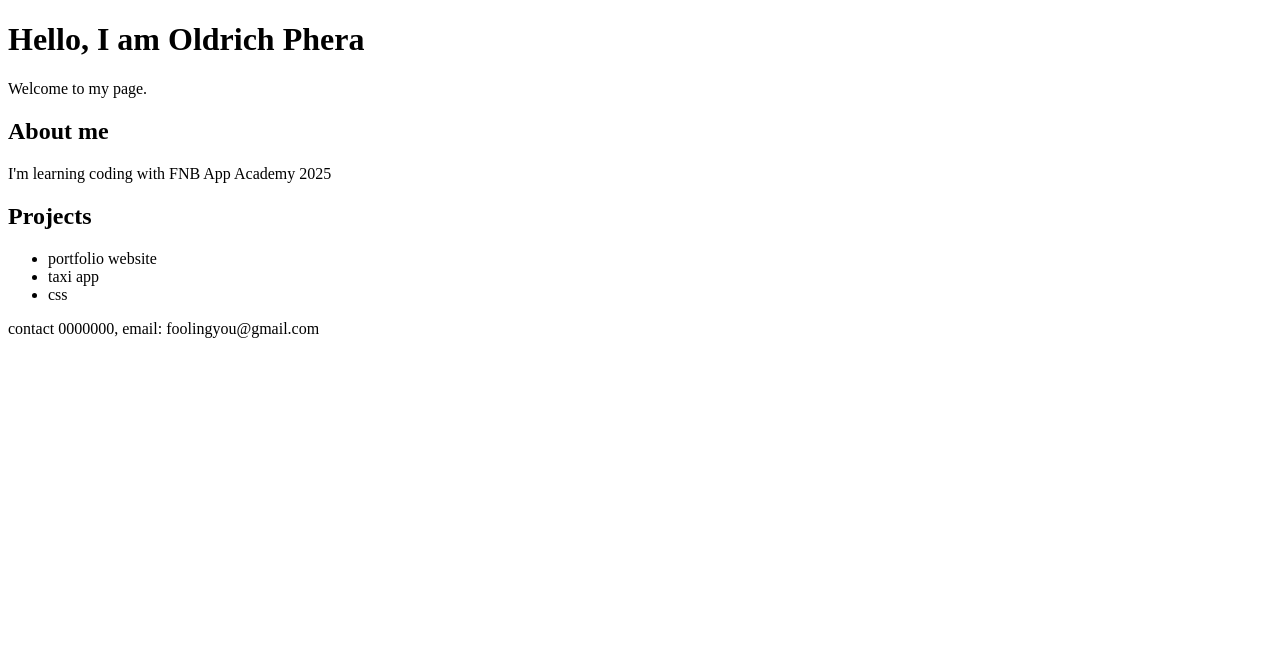
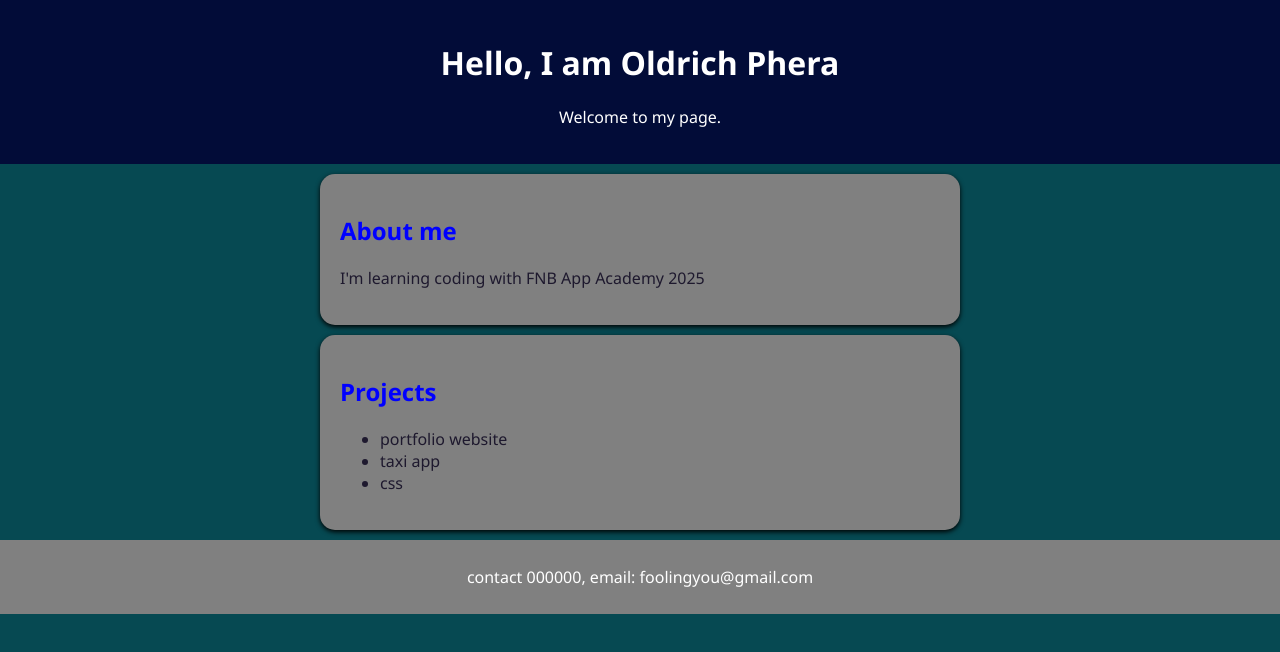
Before and after one commit to OldrichPhera/Oldrich-Portfolio, a plain HTML site: page index.html in a window 1280 px wide. Drawn offline with Linux system fonts and the light colour scheme.

Commit message:
adde some styling
first v of portfolio

```diff
--- a/index.html
+++ b/index.html
@@ -4,6 +4,7 @@
     <meta charset="UTF-8">
     <meta name="viewport" content="width=device-width, initial-scale=1.0">
     <title>Oldrich Phera-Portfolio</title>
+    <link rel="stylesheet" href="style.css">
 </head>
 <body>
     <header>
@@ -11,6 +12,7 @@
         <p>Welcome to my page.</p>
     </header>
 
+    <!--if id use # if section use . in stylesheet-->
     <section class="about">
         <h2>About me</h2>
         <p>I'm learning coding with FNB App Academy 2025</p>
@@ -27,7 +29,7 @@
 
 
 <footer>
-    <p>contact 0000000, email: foolingyou@gmail.com</p>
+    <p> contact 000000, email: foolingyou@gmail.com</p>
 </footer>
 </body>
 </html>
--- a/style.css
+++ b/style.css
@@ -0,0 +1,38 @@
+body{
+    font-family: 'Segoe UI', Tahoma, Geneva, Verdana, sans-serif;
+    background: rgb(6, 73, 82);
+    color: rgba(7, 1, 27, 0.815);
+    margin: 0;
+    padding: 0;
+}
+header{
+    background: rgb(2, 12, 56);
+    color: white;
+    padding: 20px;
+    text-align: center;
+}
+
+section{
+padding: 20px;
+margin: 10px auto;
+max-width: 600px;
+background-color: grey;
+border-radius: 15px;
+box-shadow: 0 2px 5px rgba(0,0,0.0);
+}
+
+.about{
+    padding: 20px;
+
+}
+
+h2{
+    color: blue;
+}
+
+footer{
+    text-align: center;
+    padding: 10px;
+    background-color: grey;
+    color: white;
+}
```
